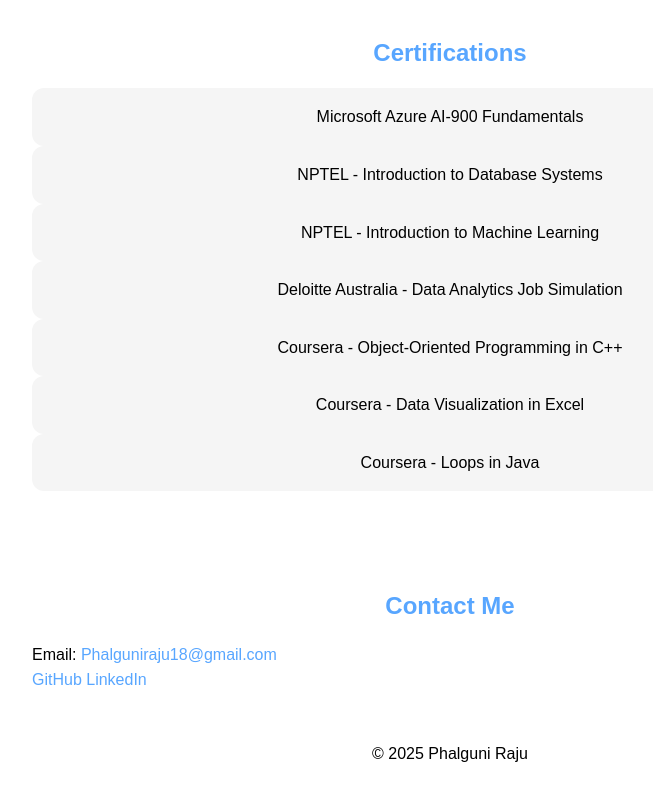
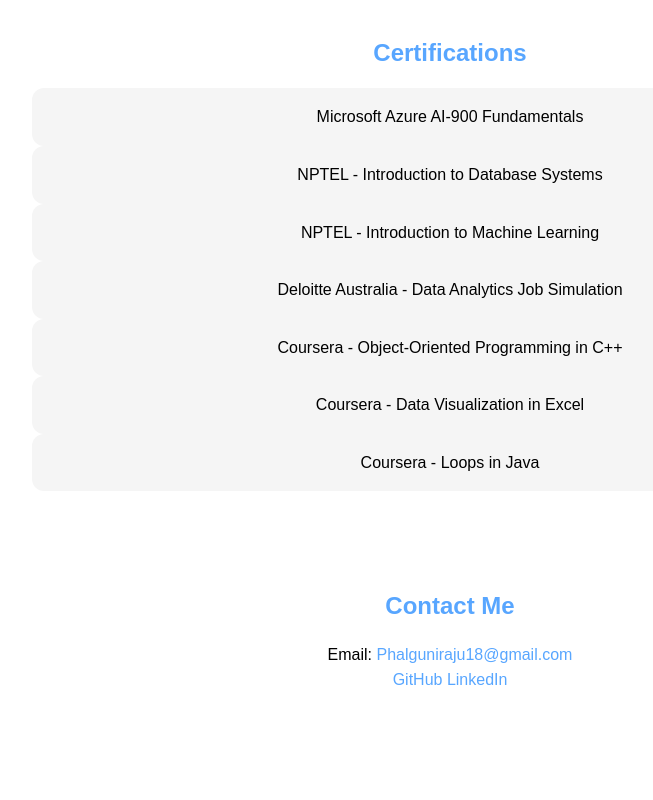
Before and after one commit to PhalguniRaju/phalguniraju-portfolio, a plain HTML site: page index.html in a window 1280 px wide. Shown: the part 1744-2544 px from the top of the page, without its empty margins (190-843 px from the left). Before the commit the page ends 2511 px from the top, so only its background shows below. Drawn offline with Linux system fonts and the light colour scheme.

Commit message:
Update style.css

```diff
--- a/style.css
+++ b/style.css
@@ -11,6 +11,7 @@ body {
   line-height: 1.6;
 }
 
+/* Header / Hero */
 header.hero {
   text-align: center;
   padding: 4rem 1rem;
@@ -53,6 +54,7 @@ header.hero {
   background: #1f6feb;
 }
 
+/* Sections */
 section {
   padding: 3rem 2rem;
   max-width: 900px;
@@ -65,6 +67,7 @@ h2 {
   text-align: center;
 }
 
+/* Cards */
 .edu-container,
 .projects-container {
   display: grid;
@@ -86,6 +89,7 @@ h2 {
   box-shadow: 0 0 10px #58a6ff;
 }
 
+/* Skills */
 .skills-list {
   display: flex;
   flex-wrap: wrap;
@@ -105,6 +109,7 @@ h2 {
   color: #0d1117;
 }
 
+/* Certifications */
 .cert-list {
   list-style: none;
   text-align: center;
@@ -115,8 +120,9 @@ h2 {
   color: #0d1117;
 }
 
-.contact-info,
-footer {
+/* Contact + Footer */
+footer,
+#contact {
   text-align: center;
 }
 
@@ -129,7 +135,19 @@ a:hover {
   text-decoration: underline;
 }
 
-/* Theme support */
+/* Scroll Animation */
+.animate {
+  opacity: 0;
+  transform: translateY(40px);
+  transition: all 0.8s ease-out;
+}
+
+.animate.visible {
+  opacity: 1;
+  transform: translateY(0);
+}
+
+/* Light mode support */
 @media (prefers-color-scheme: light) {
   body {
     background-color: #fff;
```
